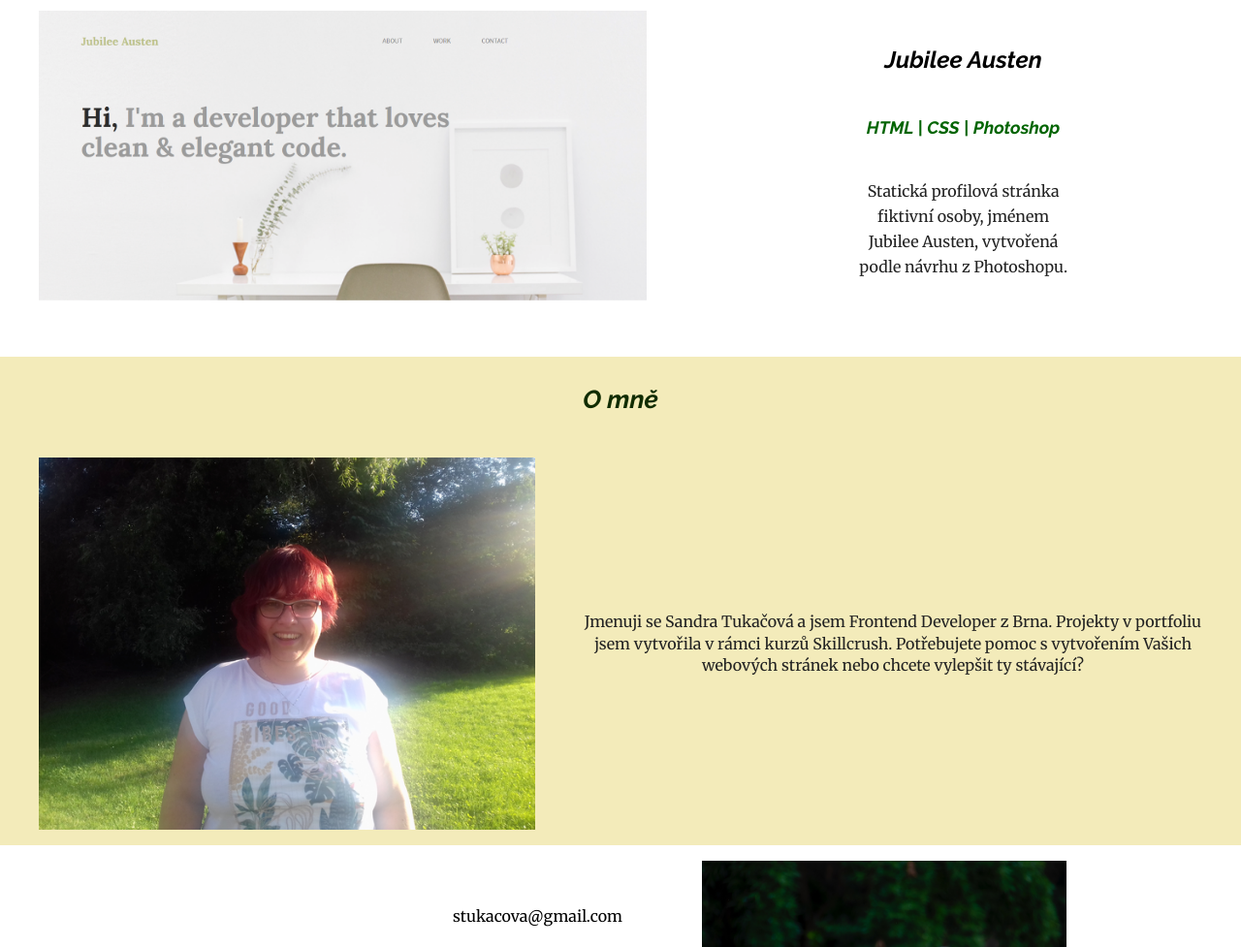
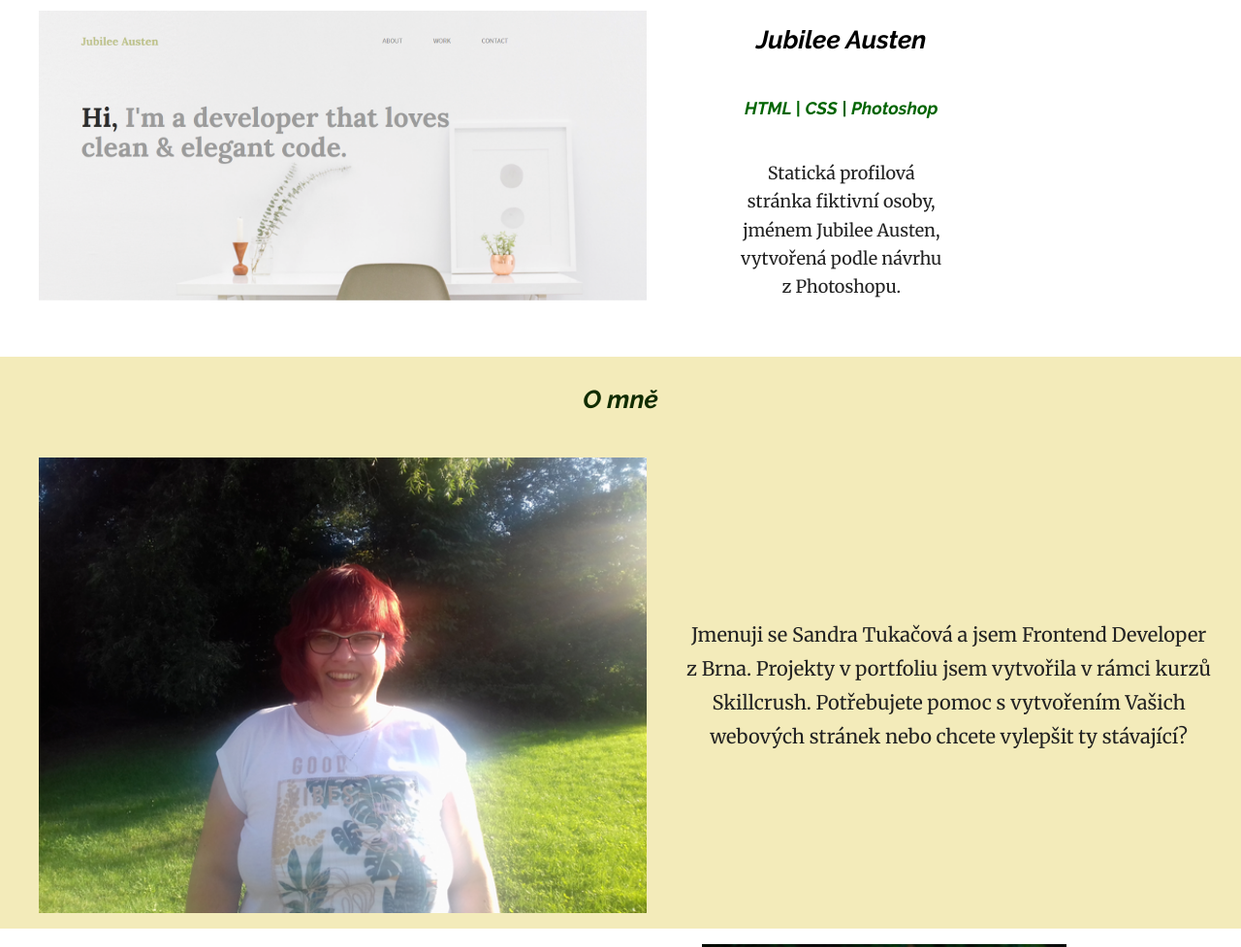
Before and after one commit to SandraTukacova/sandratukacova.com, a plain HTML site: page index.html in a window 1280 px wide. Shown: the part 1610-2587 px from the top of the page at 97% size. Drawn offline with nearby package versions, Linux system fonts and the light colour scheme.

Commit message:
Portfolio section adjustments
I reduced the space between project-image and project description
increased font-size for better readability.

```diff
--- a/css/main.css
+++ b/css/main.css
@@ -427,15 +427,16 @@ textarea {
 
   .project-info{
     display: flex;
-    justify-content: center;
-    align-items: center;
-    flex-flow: column wrap;
+    align-content: flex-start; /*align all the content (even the multi-line p ) to the left*/
+    flex-flow: column wrap; /*main axis = vertical*/
     flex: 1 0 40%; /*creates 2 columns*/
+    justify-content: center; /*center along the main axis*/
+    margin-left: 20px;
   }
   .big-screens-heading { /*for desktops and bigger screens*/
     display: inline;
     font-family: 'Raleway', sans-serif;
-    font-size: 1.500em;
+    font-size: 1.625em;
     margin: 20px 0;
 
   }
@@ -446,7 +447,18 @@ textarea {
 
   .project-description {
     width: 40%;
+    font-size: 1.125em;
     line-height: 1.625em;
+  }
+
+   /*About*/
+   #about figure{
+    width: 49%;
+  }
+
+  #about-info{
+    font-size: 1.25em;
+    line-height: 1.750em;
   }
  }
 
```
